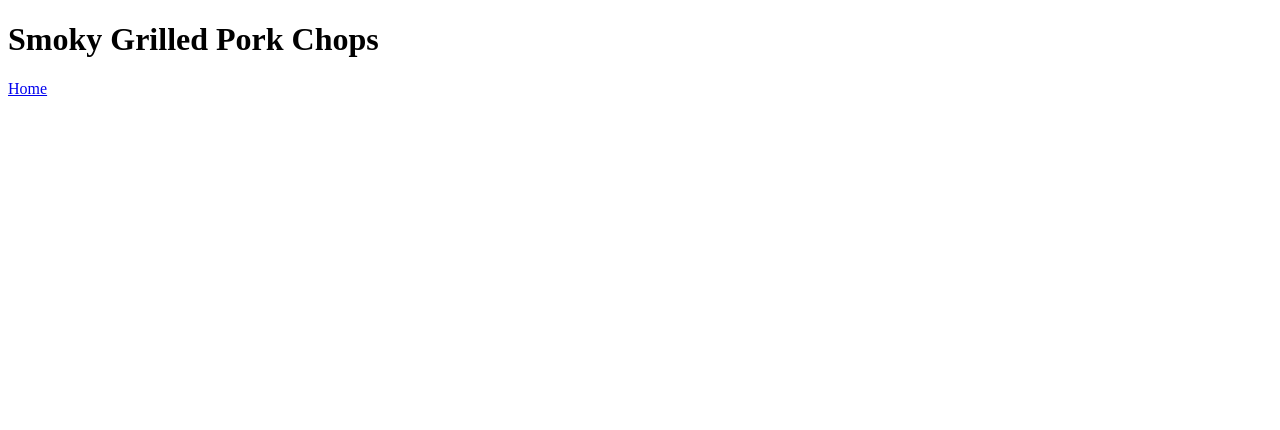
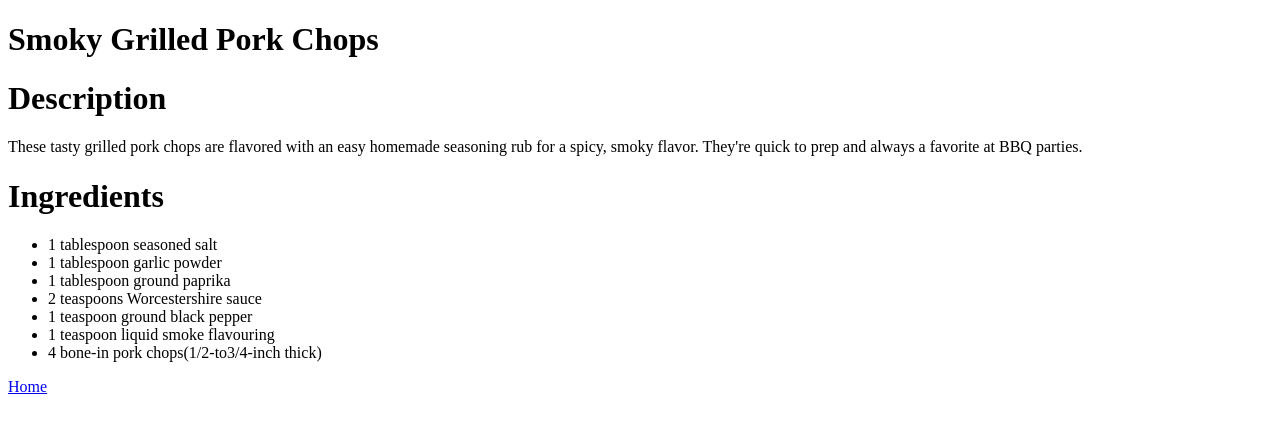
Before and after one commit to yngmky24/odin-recipes, a plain HTML site: page recipes/smoky_grilled_pork.html in a window 1280 px wide. Drawn offline with Linux system fonts and the light colour scheme.

Commit message:
Add content to recipe

```diff
--- a/recipes/smoky_grilled_pork.html
+++ b/recipes/smoky_grilled_pork.html
@@ -7,6 +7,27 @@
 </head>
 <body>
   <h1>Smoky Grilled Pork Chops</h1>
+  <!-- Image -->
+
+
+  <!-- Description of the recipe -->
+  <h1>Description</h1>
+  <p>
+    These tasty grilled pork chops are flavored with an easy homemade seasoning rub for a spicy, smoky flavor.
+    They're quick to prep and always a favorite at BBQ parties.
+  </p>
+
+  <!-- Ingredient list -->
+  <h1>Ingredients</h1>
+  <ul>
+    <li>1 tablespoon seasoned salt</li>
+    <li>1 tablespoon garlic powder</li>
+    <li>1 tablespoon ground paprika</li>
+    <li>2 teaspoons Worcestershire sauce</li>
+    <li>1 teaspoon ground black pepper</li>
+    <li>1 teaspoon liquid smoke flavouring</li>
+    <li>4 bone-in pork chops(1/2-to3/4-inch thick)</li>
+  </ul>
 </body>
 <a href="../index.html">Home</a>
 </html>
```
